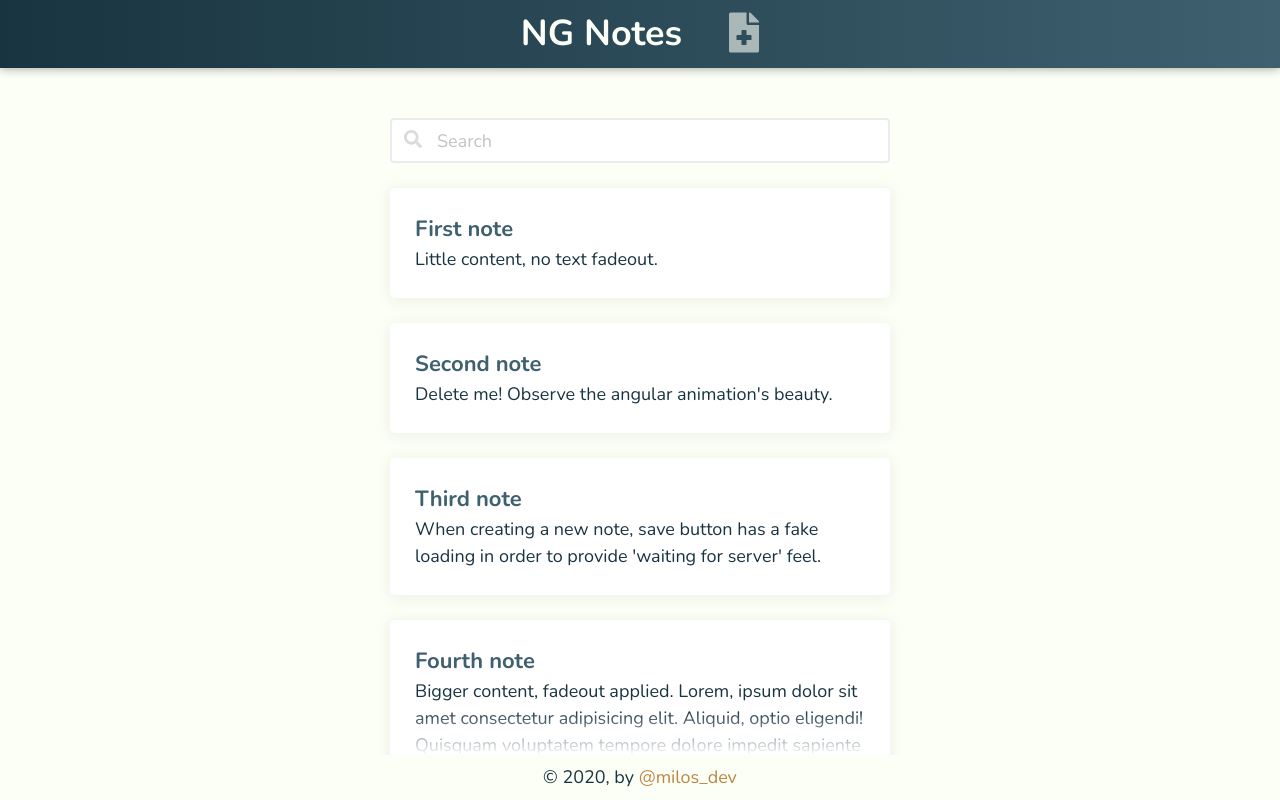
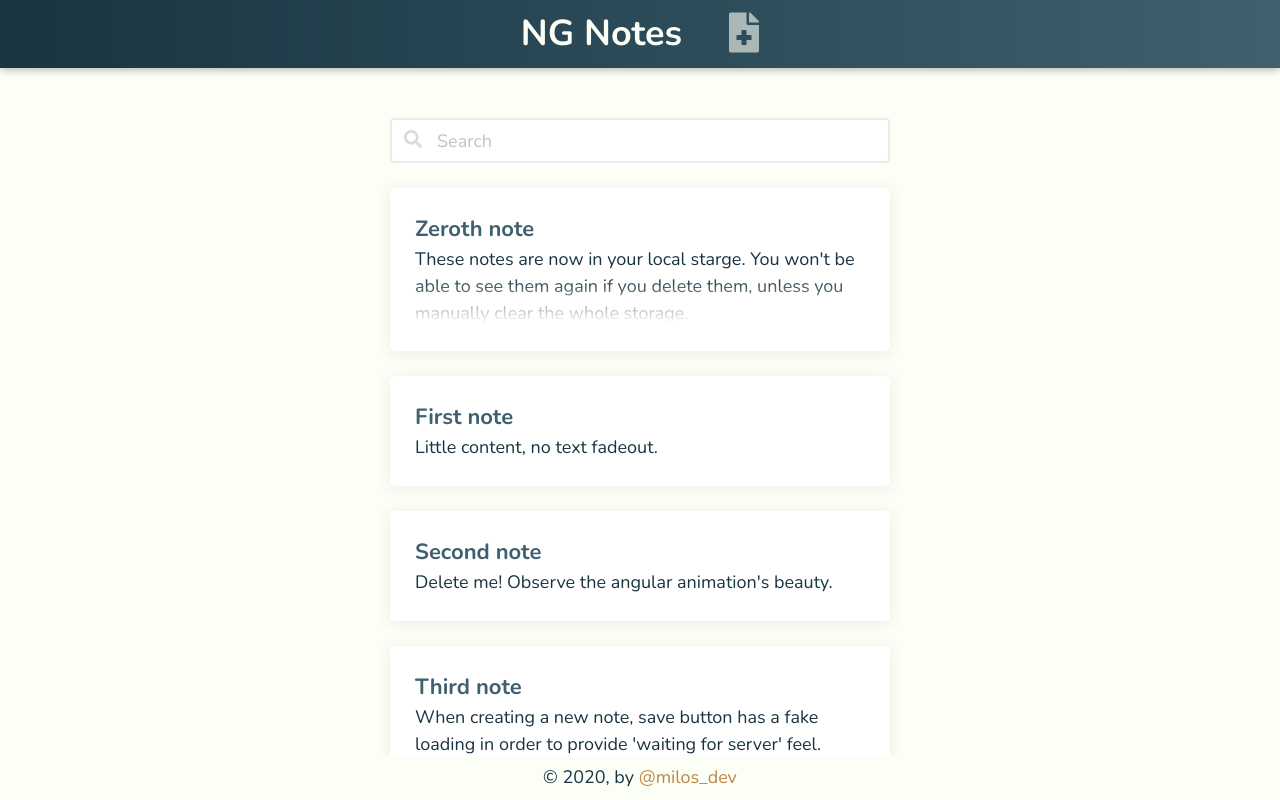
Before and after one commit to ucimo/ng-notes, an Angular app: page / in a window 1280 px wide. Built offline with nearby package versions, Linux system fonts and the light colour scheme.

Commit message:
local storage added

```diff
--- a/src/app/pages/notes-list/notes-list.component.ts
+++ b/src/app/pages/notes-list/notes-list.component.ts
@@ -113,6 +113,7 @@ export class NotesListComponent implements OnInit, OnDestroy {
   constructor(private notesService: NotesService) {}
 
   ngOnInit(): void {
+    this.notesService.checkLocalStorage();
     this.notes = this.notesService.getNotes();
     this.noteSubscription = this.notesService.notesChanged.subscribe(
       (notes: Note[]) => {
--- a/src/app/shared/notes.service.ts
+++ b/src/app/shared/notes.service.ts
@@ -7,21 +7,7 @@ import { Subject } from "rxjs";
 })
 export class NotesService {
   public notesChanged = new Subject<Note[]>();
-  private notes: Note[] = [
-    new Note("First note", "Little content, no text fadeout."),
-    new Note(
-      "Second note",
-      "Delete me! Observe the angular animation's beauty."
-    ),
-    new Note(
-      "Third note",
-      "When creating a new note, save button has a fake loading in order to provide 'waiting for server' feel."
-    ),
-    new Note(
-      "Fourth note",
-      "Bigger content, fadeout applied. Lorem, ipsum dolor sit amet consectetur adipisicing elit. Aliquid, optio eligendi! Quisquam voluptatem tempore dolore impedit sapiente excepturi doloremque aliquam repellendus! Explicabo ab placeat inventore vel quo, odit magni perferendis."
-    )
-  ];
+  private notes: Note[] = [];
 
   constructor() {}
 
@@ -36,6 +22,7 @@ export class NotesService {
   add(note: Note) {
     this.notes.push(new Note(note.title, note.body));
     this.notesChanged.next(this.notes.slice());
+    this.updateLocalStorage();
   }
 
   edit(id: number, newFormData: { title: string; body: string }) {
@@ -46,6 +33,7 @@ export class NotesService {
     });
     this.notes[noteIndex] = { id, ...newFormData };
     this.notesChanged.next(this.notes.slice());
+    this.updateLocalStorage();
   }
 
   delete(id: number) {
@@ -56,5 +44,40 @@ export class NotesService {
     });
     this.notes.splice(noteIndex, 1);
     this.notesChanged.next(this.notes.slice());
+    this.updateLocalStorage();
+  }
+
+  checkLocalStorage() {
+    if (!localStorage.notes) {
+      const startingNotes = [
+        new Note(
+          "Zeroth note",
+          "These notes are now in your local starge. You won't be able to see them again if you delete them, unless you manually clear the whole storage."
+        ),
+        new Note("First note", "Little content, no text fadeout."),
+        new Note(
+          "Second note",
+          "Delete me! Observe the angular animation's beauty."
+        ),
+        new Note(
+          "Third note",
+          "When creating a new note, save button has a fake loading in order to provide 'waiting for server' feel."
+        ),
+        new Note(
+          "Fourth note",
+          "Bigger content, fadeout applied. /nLorem, ipsum dolor sit amet consectetur adipisicing elit. Aliquid, optio eligendi! Quisquam voluptatem tempore dolore impedit sapiente excepturi doloremque aliquam repellendus! Explicabo ab placeat inventore vel quo, odit magni perferendis."
+        )
+      ];
+      localStorage.setItem("notes", JSON.stringify(startingNotes));
+      this.notes = [...startingNotes];
+    } else {
+      let localStorageString = localStorage.getItem("notes");
+      this.notes = JSON.parse(localStorageString);
+    }
+    console.log(localStorage.notes);
+  }
+
+  updateLocalStorage() {
+    localStorage.setItem("notes", JSON.stringify(this.notes));
   }
 }
```
